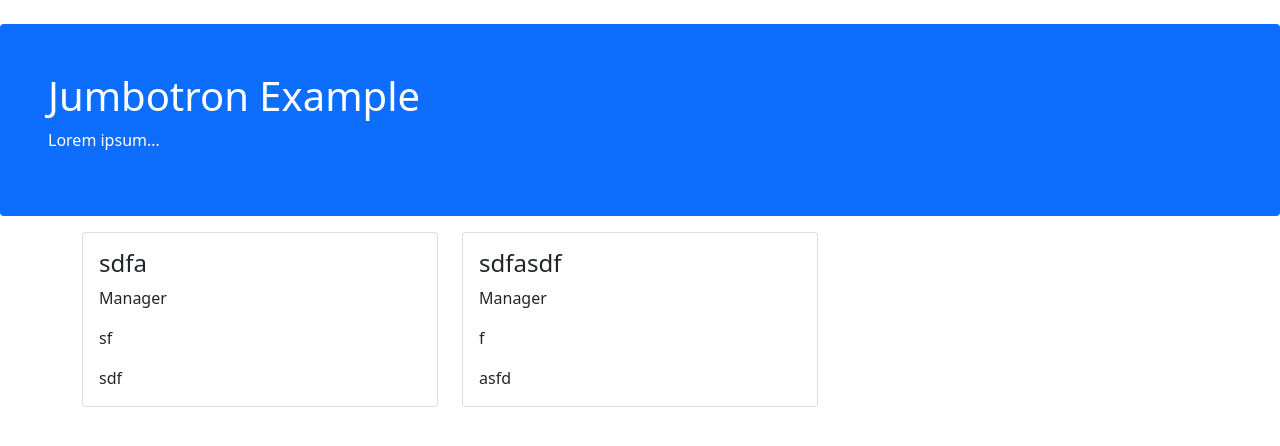
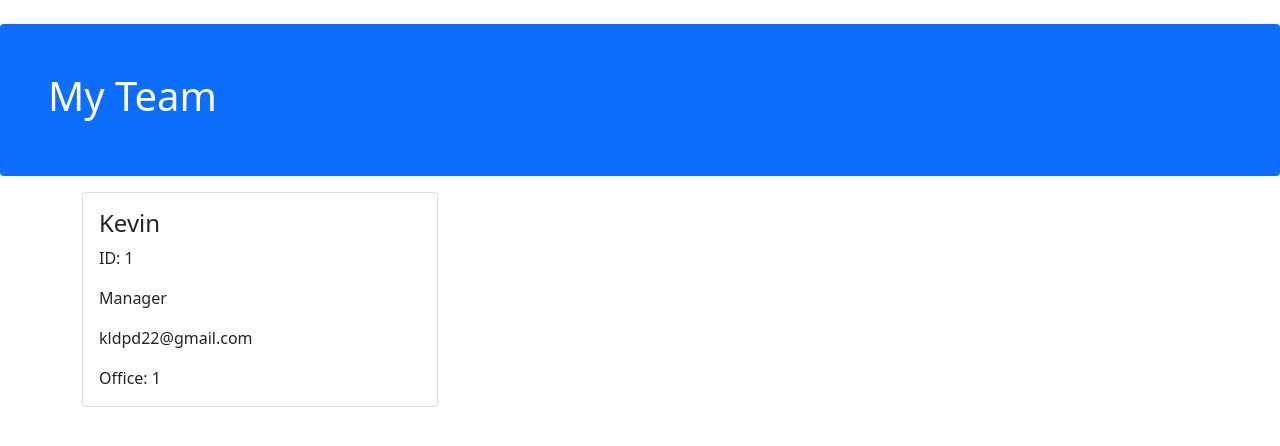
Before and after one commit to Doolittle28/team-generator, a website: page index.html in a window 1280 px wide. Drawn offline with nearby package versions, Linux system fonts and the light colour scheme.

Commit message:
adding ID question and fixing some html template issues

```diff
--- a/index.html
+++ b/index.html
@@ -10,8 +10,7 @@
     <body>
 
         <div class="mt-4 p-5 bg-primary text-white rounded">
-            <h1>Jumbotron Example</h1>
-            <p>Lorem ipsum...</p>
+            <h1>My Team</h1>
         </div>
 
         <div class="container mt-3">
@@ -19,20 +18,11 @@
             <div class="col-md-4 col-sm-12">
                 <div class="card">
                     <div class="card-body">
-                        <h4 class="card-title">sdfa</h4>
+                        <h4 class="card-title">Kevin</h4>
+                        <p class="card-text">ID: 1</p>
                         <p class="card-text">Manager</p>
-                        <p class="card-text">sf</p>
-                        <p class="card-text">sdf</p>
-                    </div>
-                </div>
-            </div>
-            <div class="col-md-4 col-sm-12">
-                <div class="card">
-                    <div class="card-body">
-                        <h4 class="card-title">sdfasdf</h4>
-                        <p class="card-text">Manager</p>
-                        <p class="card-text">f</p>
-                        <p class="card-text">asfd</p>
+                        <p class="card-text">kldpd22@gmail.com</p>
+                        <p class="card-text">Office: 1</p>
                     </div>
                 </div>
             </div></div></body></html>
```
Also changed, not shown: __tests__/Employee.test.js (+7 -0 lines), __tests__/Engineer.test.js (+7 -0 lines), __tests__/Intern.test.js (+7 -0 lines), __tests__/Manager.test.js (+7 -0 lines), index.js (+17 -14 lines), package.json (+14 -2 lines), 1 other file.
